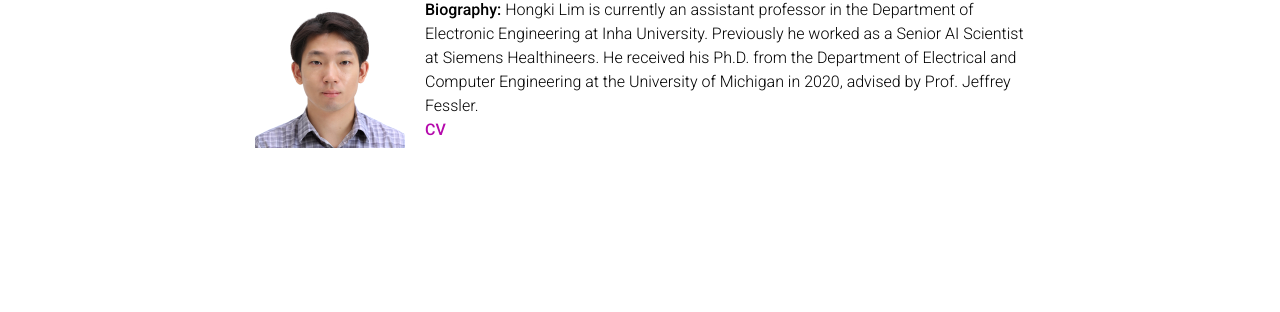
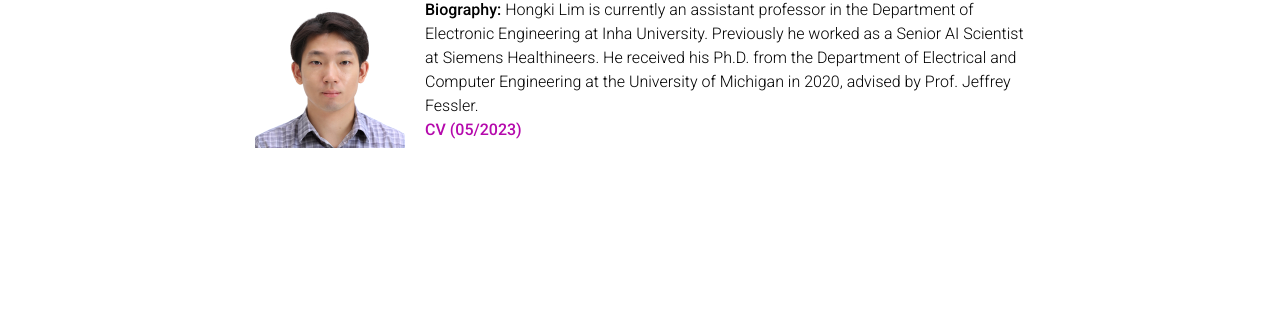
Before and after one commit to milab-inha/milab-inha.github.io, a Jekyll site: the page built from _pages/group.md, in a window 1280 px wide. Shown: the part 233-545 px from the top of the page. Built offline with Jekyll 4.4.1, drawn with Linux system fonts in a browser that asks for light colours; comment, search, counter and statistics services are not loaded; a style sheet for code colours, icons or effects is not loaded.

Commit message:
Update group.md

```diff
--- a/_pages/group.md
+++ b/_pages/group.md
@@ -12,7 +12,7 @@
     <img src="/assets/img/hongki-photo.jpg" alt="Hongki Lim" style="width: 150px; margin-right: 20px;">
     <div>
         <strong>Biography:</strong> Hongki Lim is currently an assistant professor in the Department of Electronic Engineering at Inha University. Previously he worked as a Senior AI Scientist at Siemens Healthineers. He received his Ph.D. from the Department of Electrical and Computer Engineering at the University of Michigan in 2020, advised by Prof. Jeffrey Fessler. <br>
-        <strong><a href='https://github.com/milab-inha/milab-inha.github.io/tree/master/assets/cv.pdf'>CV</a></strong>
+        <strong><a href="files/cv_hongki.pdf">CV (05/2023)</a></strong>
     </div>
 </div>
 
```
